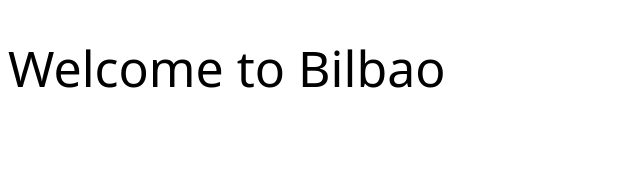
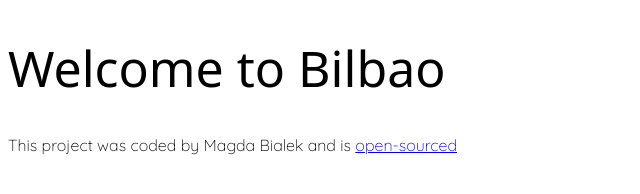
Before and after one commit to MagdalenaB81/Bilbao-Project, a plain HTML site: page index.html in a window 1280 px wide. Shown: the whole page, without its empty margins (0-640 px from the left). Drawn offline with Linux system fonts and the light colour scheme; a web font is replaced by a local one.

Commit message:
added link to github repository

```diff
--- a/index.html
+++ b/index.html
@@ -14,5 +14,9 @@
   </head>
   <body>
     <h1>Welcome to Bilbao</h1>
+    <p>
+      This project was coded by Magda Bialek and is
+      <a href="https://github.com/MagdalenaB81/Bilbao-Project">open-sourced</a>
+    </p>
   </body>
 </html>
```
